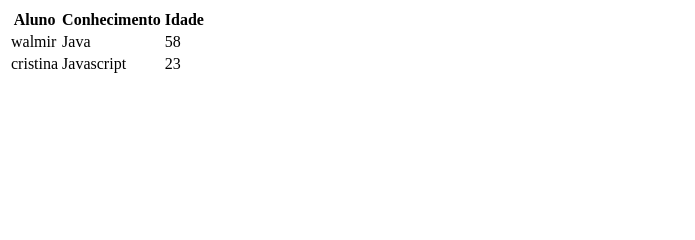
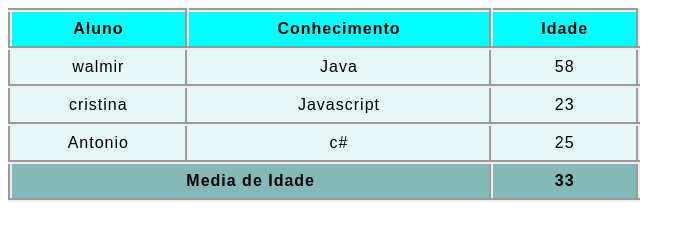
Before and after one commit to ismarsi-matheus/html, a plain HTML site: page tabela/index.html in a window 1280 px wide. Shown: the whole page, without its empty margins (0-695 px from the left). Drawn offline with Linux system fonts and the light colour scheme; files that its build step writes are made by us from their sources.

Commit message:
criaçao do rodape

```diff
--- a/tabela/index.html
+++ b/tabela/index.html
@@ -1,11 +1,13 @@
 <!DOCTYPE html>
 <html lang="pt-br">
+
 <head>
     <meta charset="UTF-8">
     <meta name="viewport" content="width=device-width, initial-scale=1.0">
     <link rel="stylesheet" href="style.css">
     <title>MInha primeira tabela</title>
 </head>
+
 <body>
     <table>
         <thead>
@@ -21,10 +23,24 @@
                 <td> Java</td>
                 <td> 58</td>
             </tr>
+            <tr>
                 <td> cristina</td>
                 <td> Javascript</td>
                 <td> 23</td>
+            </tr>
+            <tr>
+                <td>Antonio</td>
+                <td>c#</td>
+                <td>25</td>
+            </tr>
         </tbody>
+        <tfoot>
+            <tr>
+                <th colspan="2">Media de Idade</th>
+                <th>33</th>
+            </tr>
+        </tfoot>
     </table>
 </body>
+
 </html>
--- /dev/null
+++ b/tabela/style.css
@@ -0,0 +1,22 @@
+table{
+    border-collapse: collapse;
+    border: 2px solid rgb(red, green, blue);
+    font-family: sans-serif;
+    letter-spacing: 1px;
+    width: 50%;
+}
+Thead {
+    background-color: aqua;
+}
+th,td{
+    border: 4px groove;
+    padding: 8px 10px;
+}
+tbody{
+    background-color: rgb(229, 247, 247);
+    text-align: center;
+}
+tfoot{
+    background-color: rgb(133, 185, 185);
+    text-align: center;
+}
```
Also changed, not shown: tabela/assets/style.css (deleted). Lines whose indentation alone changed are shown as unchanged.
